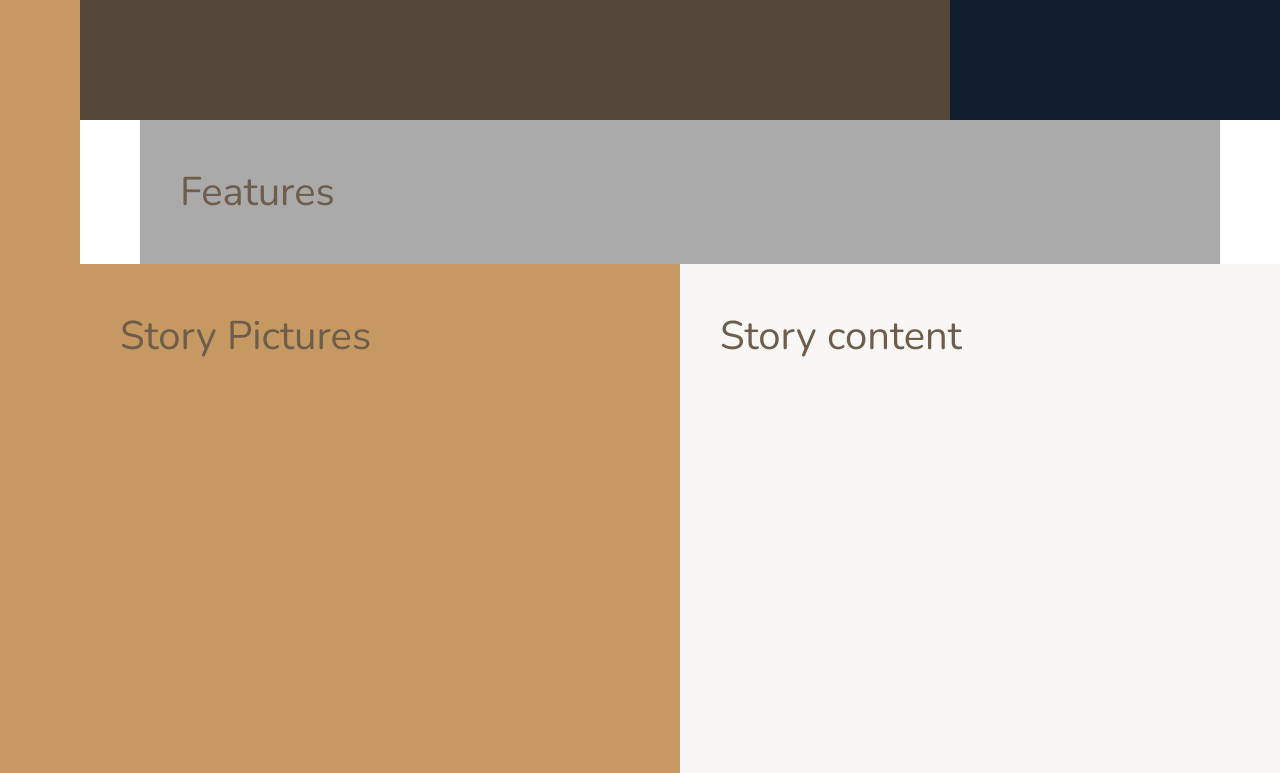
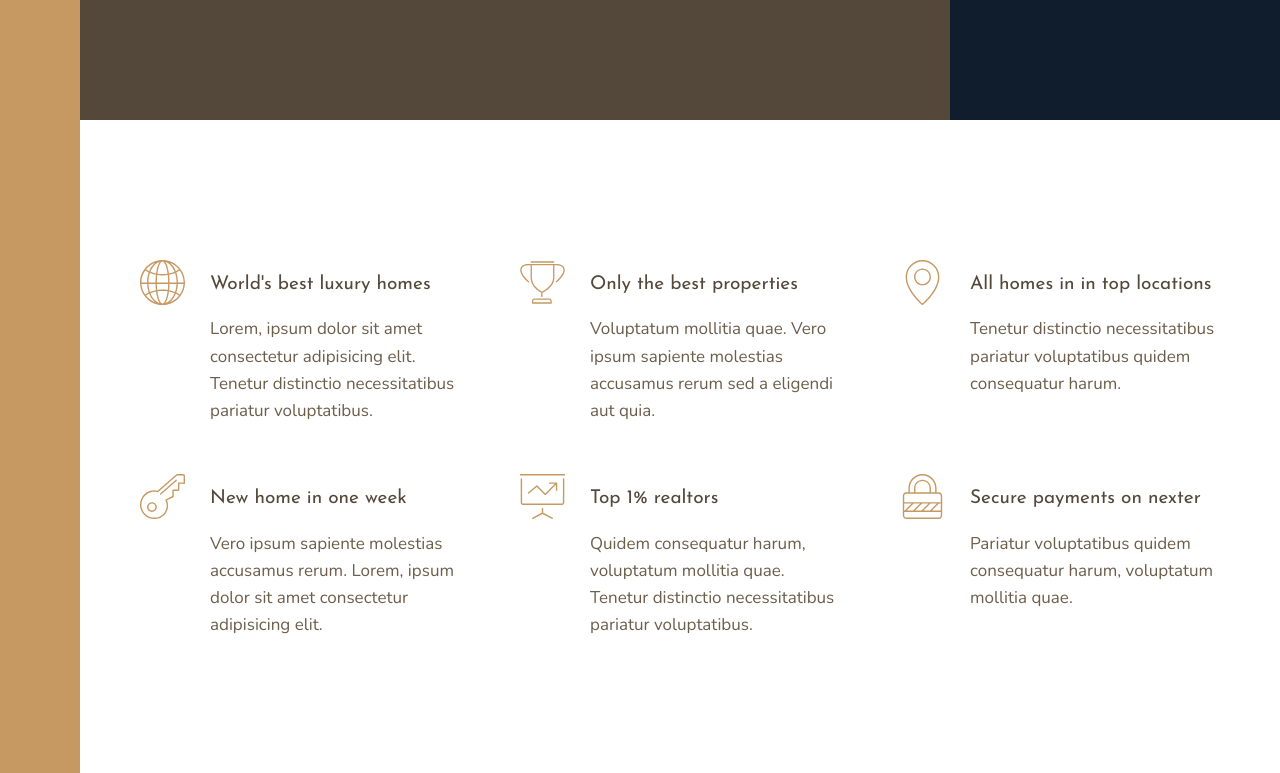
Before and after one commit to d88naimi/Nexter, a website: page index.html in a window 1280 px wide. Shown: the part 520-1293 px from the top of the page. Drawn offline with nearby package versions, Linux system fonts and the light colour scheme.

Commit message:
features grid is loaded in

```diff
--- a/index.html
+++ b/index.html
@@ -18,7 +18,73 @@
     <div class="sidebar">Sidebar</div>
     <header class="header">Header</header>
     <div class="realtors">Top 3 realtors</div>
-    <section class="features">Features</section>
+    <section class="features">
+      <div class="feature">
+        <svg class="feature__icon">
+          <use xlink:href="img/sprite.svg#icon-global"></use>
+        </svg>
+        <h4 class="heading-4 heading-4--dark">World's best luxury homes</h4>
+        <p class="feature__text">
+          Lorem, ipsum dolor sit amet consectetur adipisicing elit. Tenetur
+          distinctio necessitatibus pariatur voluptatibus.
+        </p>
+      </div>
+
+      <div class="feature">
+        <svg class="feature__icon">
+          <use xlink:href="img/sprite.svg#icon-trophy"></use>
+        </svg>
+        <h4 class="heading-4 heading-4--dark">Only the best properties</h4>
+        <p class="feature__text">
+          Voluptatum mollitia quae. Vero ipsum sapiente molestias accusamus
+          rerum sed a eligendi aut quia.
+        </p>
+      </div>
+
+      <div class="feature">
+        <svg class="feature__icon">
+          <use xlink:href="img/sprite.svg#icon-map-pin"></use>
+        </svg>
+        <h4 class="heading-4 heading-4--dark">All homes in in top locations</h4>
+        <p class="feature__text">
+          Tenetur distinctio necessitatibus pariatur voluptatibus quidem
+          consequatur harum.
+        </p>
+      </div>
+
+      <div class="feature">
+        <svg class="feature__icon">
+          <use xlink:href="img/sprite.svg#icon-key"></use>
+        </svg>
+        <h4 class="heading-4 heading-4--dark">New home in one week</h4>
+        <p class="feature__text">
+          Vero ipsum sapiente molestias accusamus rerum. Lorem, ipsum dolor sit
+          amet consectetur adipisicing elit.
+        </p>
+      </div>
+
+      <div class="feature">
+        <svg class="feature__icon">
+          <use xlink:href="img/sprite.svg#icon-presentation"></use>
+        </svg>
+        <h4 class="heading-4 heading-4--dark">Top 1% realtors</h4>
+        <p class="feature__text">
+          Quidem consequatur harum, voluptatum mollitia quae. Tenetur distinctio
+          necessitatibus pariatur voluptatibus.
+        </p>
+      </div>
+
+      <div class="feature">
+        <svg class="feature__icon">
+          <use xlink:href="img/sprite.svg#icon-lock"></use>
+        </svg>
+        <h4 class="heading-4 heading-4--dark">Secure payments on nexter</h4>
+        <p class="feature__text">
+          Pariatur voluptatibus quidem consequatur harum, voluptatum mollitia
+          quae.
+        </p>
+      </div>
+    </section>
     <div class="story__pictures">Story Pictures</div>
     <div class="story__content">Story content</div>
     <section class="homes">Homes</section>
--- a/sass/_base.scss
+++ b/sass/_base.scss
@@ -39,9 +39,5 @@ body {
   grid-template-rows: 80vh min-content 40vw repeat(3, min-content);
   grid-template-columns: [sidebar-start] 8rem [sidebar-end full-start] minmax( 6rem, 1fr) [center-start] repeat(8, [col-start] minmax(min-content, 14rem) [col-end]) [center-end] minmax( 6rem, 1fr) [full-end];
 
-  //testing
-  & > *{
-    padding: 4rem;
-    font-size: 4rem;
-  }
+
 }
--- a/sass/_features.scss
+++ b/sass/_features.scss
@@ -1,4 +1,29 @@
 .features {
-  background-color: $color-grey-light-2;
   grid-column: center-start / center-end;
+
+  margin: 15rem 0;
+
+  display: grid;
+  grid-template-columns: repeat(3, 1fr);
+  grid-template-columns: repeat(auto-fit, minmax(25rem, 1fr));
+  grid-gap: 6rem;
+  align-items: start;
 }
+
+.feature {
+  display: grid;
+  grid-template-columns: min-content 1fr;
+  grid-row-gap: 1.5rem;
+  grid-column-gap: 2.5rem;
+
+  &__icon {
+    fill: $color-primary;
+    width: 4.5rem;
+    height: 4.5rem;
+    grid-row: 1 / span 2;
+    transform: translateY(-1rem);
+  }
+  &__text {
+    font-size: 1.7rem;
+  }
+}
--- a/sass/_typography.scss
+++ b/sass/_typography.scss
@@ -0,0 +1,25 @@
+%heading {
+  font-family: $font-display;
+  font-weight: 400;
+}
+
+.heading-1 {
+  @extend %heading;
+}
+.heading-2 {
+  @extend %heading;
+}
+.heading-3 {
+  @extend %heading;
+}
+.heading-4 {
+    font-size: 1.9rem;
+  @extend %heading;
+
+  &--light{
+    color: $color-grey-light-1;
+  }
+  &--dark{
+    color: $color-grey-dark-1;
+  }
+}
```
Also changed, not shown: css/style.css.
